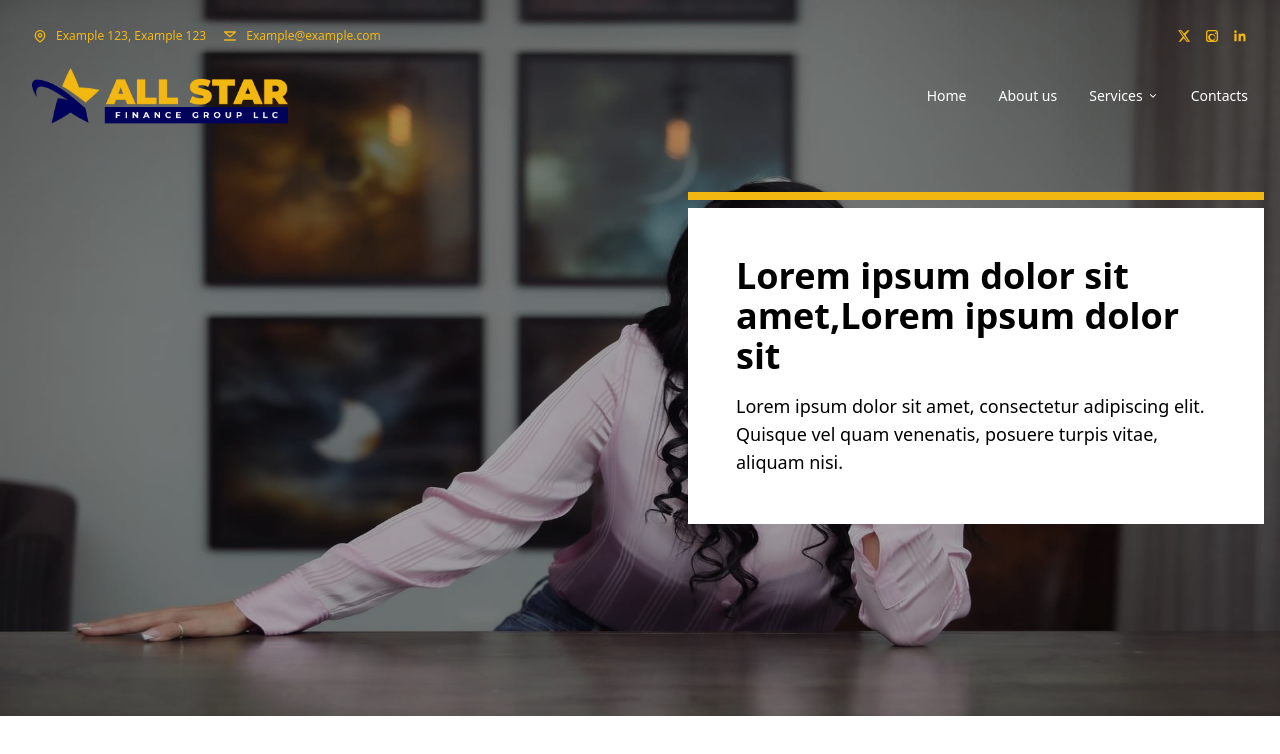
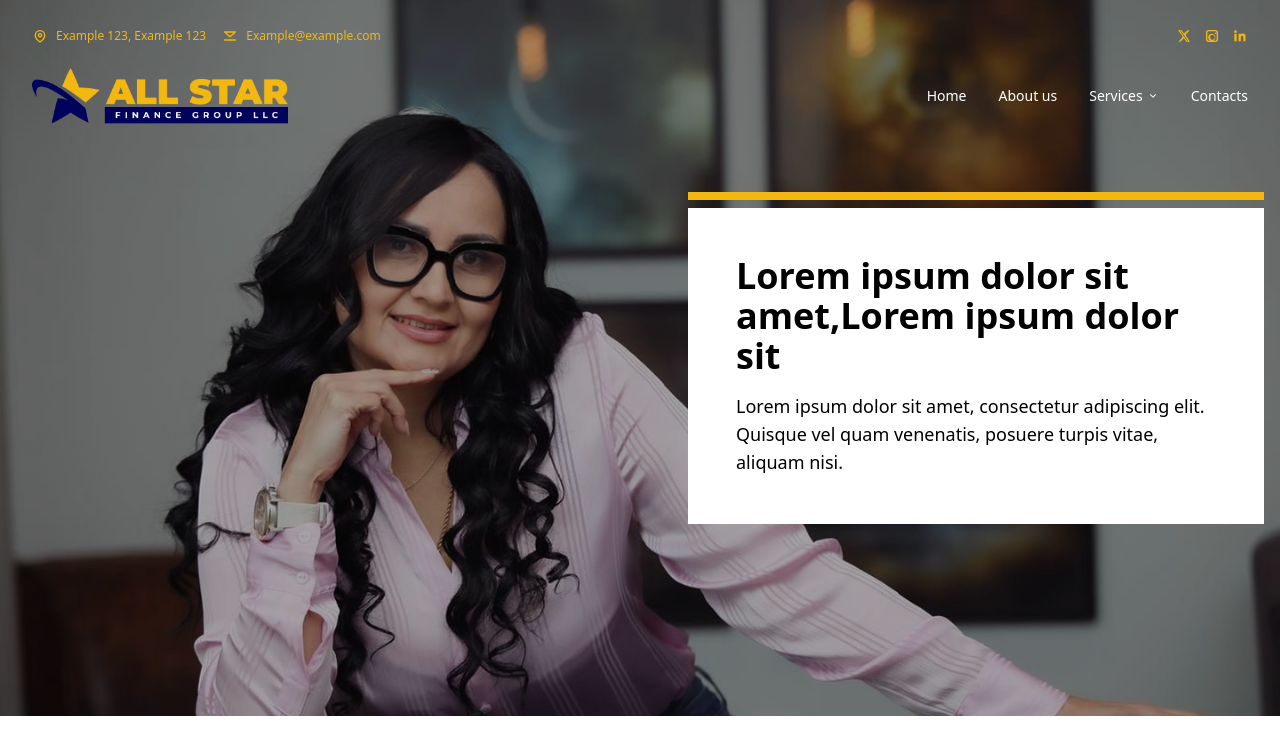
Before and after one commit to JerryMalloney/all-star-finance-group, a Next.js app: page / in a window 1280 px wide. Shown: the top 754 px of the page. Built offline with nearby package versions, Linux system fonts and the light colour scheme.

Commit message:
fix: update Hero component image source to use hero.png

```diff
--- a/src/components/home/Home.tsx
+++ b/src/components/home/Home.tsx
@@ -1,10 +1,9 @@
 import Image from "next/image";
-import Link from "next/link";
 
 const Hero = () => {
   return (
     <div className="relative">
-      <Image alt="" fill src={"/mariela1.jpg"} />
+      <Image alt="" fill src={"/hero.png"} className="object-cover" />
       <div className="relative py-[50%] md:py-[30%] lg:py-[25%] xl:py-[15%] bg-black/35 px-4">
         <div className="container mx-auto">
           <div className="max-w-xl ml-auto">
```
